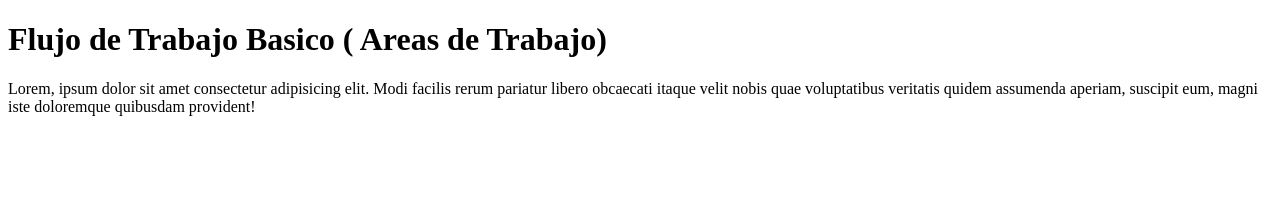
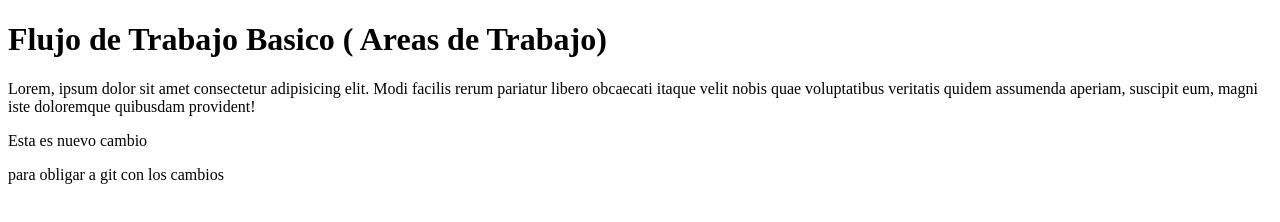
Before and after one commit to Adolfo2803/cursogit, a plain HTML site: page index.html in a window 1280 px wide. Drawn offline with Linux system fonts and the light colour scheme.

Commit message:
este es segunda modificacion

```diff
--- a/index.html
+++ b/index.html
@@ -9,6 +9,7 @@
     <h1>Flujo de Trabajo Basico ( Areas de Trabajo)</h1>
     <p>Lorem, ipsum dolor sit amet consectetur adipisicing elit. Modi facilis rerum pariatur libero obcaecati itaque velit nobis quae voluptatibus
         veritatis quidem assumenda aperiam, suscipit eum, magni iste doloremque quibusdam provident!</p>
-
+    <p>Esta es nuevo cambio</p>
+    <p>para obligar a git con los cambios</p>
 </body>
 </html>
```
